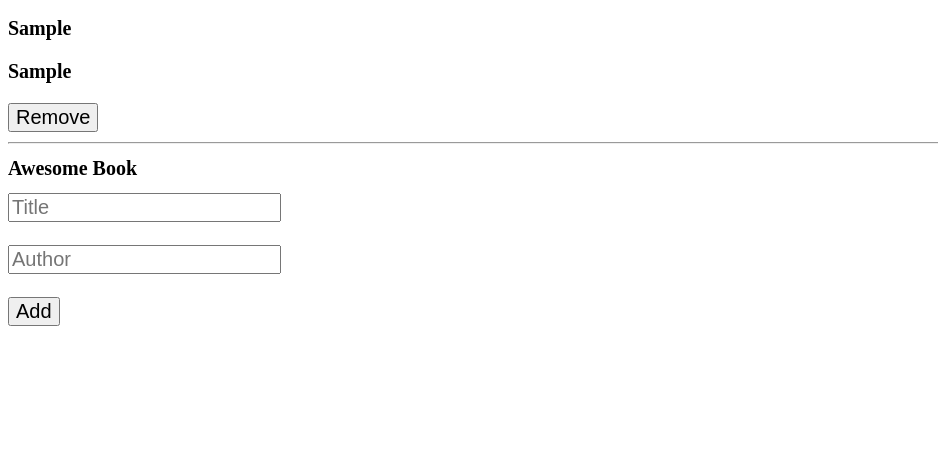
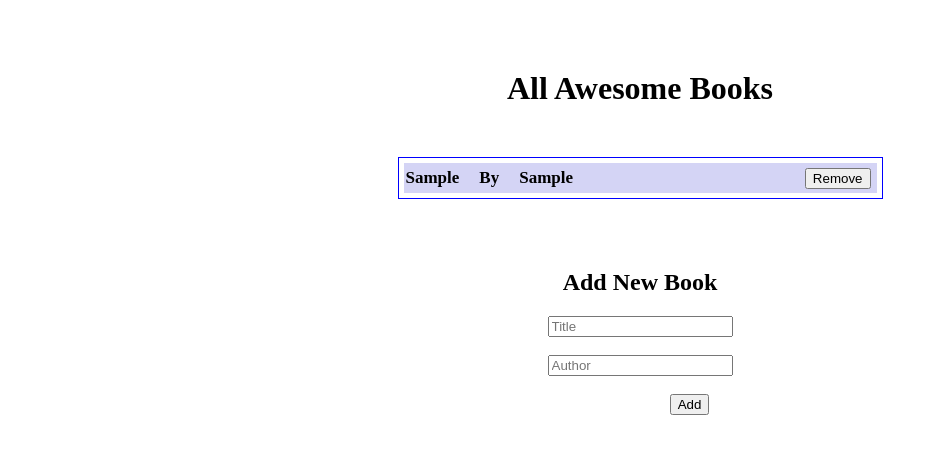
Before and after one commit to aeh1707/awsome-books, a website: page index.html in a window 1280 px wide. Both pictures are taken after typing "Sample", "Sample" into the empty fields and a click on the input "Add". Shown: the whole page, without its empty margins (0-938 px from the left). Drawn offline with Linux system fonts and the light colour scheme.

Commit message:
Add script to store book content in the local storage , display it from local storage to the screen using Classes

```diff
--- a/app.js
+++ b/app.js
@@ -1,51 +1,111 @@
-let bookList = [];
-
-function displayBooks() {
-  const outputFiled = document.getElementById('outputField');
-  outputFiled.innerHTML = '';
-
-  bookList.forEach((book) => {
-    const outputField = document.getElementById('outputField');
-    const bookListDiv = document.createElement('div');
-    const bookName = document.createElement('h2');
-    const bookAuthor = document.createElement('h3');
-    const removeBtn = document.createElement('button');
-    removeBtn.innerText = 'Remove';
-    const line = document.createElement('hr');
-    removeBtn.classList.add('delete');
-
-    bookName.innerHTML = `${book.bookTitle}`;
-    bookAuthor.innerHTML = `${book.bookAuthor}`;
-
-    outputField.append(bookListDiv);
-    bookListDiv.append(bookName, bookAuthor, removeBtn, line);
-
-    removeBtn.addEventListener('click', () => {
-      bookList = bookList.filter((t) => t !== book);
-      localStorage.setItem('bookList', JSON.stringify(bookList));
-      displayBooks();
-    });
-  });
+// book class
+class Book {
+  constructor(title, author) {
+    this.title = title;
+    this.author = author;
+  }
 }
 
-window.addEventListener('load', () => {
-  bookList = JSON.parse(localStorage.getItem('bookList')) || [];
-  const inputform = document.getElementById('bookForm');
+// interface class
+class Bookinterface {
+  static bookDetails() {
+    const books = Store.getBook();
+    books.forEach((booklist) => Bookinterface.addbook(booklist));
+  }
 
-  inputform.addEventListener('submit', (e) => {
-    e.preventDefault();
+  static addbook(booklist) {
+    const outputField = document.getElementById('outputField');
+    const bookContWrapper = document.createElement('div');
+    const bookListCont = document.createElement('div');
+    const listWrapper = document.createElement('div');
+    const bookName = document.createElement('h2');
+    const bookAuthor = document.createElement('h2');
+    const byText = document.createElement('h2');
+    bookListCont.classList.add('book-list-style');
+    bookAuthor.classList.add('list-cont-style');
+    bookName.classList.add('list-cont-style');
+    const removeBtn = document.createElement('button');
+    bookContWrapper.classList.add('book-cont-wrap');
+    removeBtn.innerText = 'Remove';
+    removeBtn.classList.add('delete');
+    listWrapper.classList.add('list-wrapper');
+    bookName.innerHTML = `${booklist.title}`;
+    bookAuthor.innerHTML = `${booklist.author}`;
+    byText.innerHTML = 'By';
+    byText.classList.add('list-cont-style');
+    bookContWrapper.append(bookName, byText, bookAuthor);
+    listWrapper.append(bookContWrapper, bookListCont);
+    outputField.append(listWrapper);
+    bookListCont.append(removeBtn);
+  }
 
-    const book = {
-      bookTitle: e.target.elements.bookTitle.value,
-      bookAuthor: e.target.elements.bookAuthor.value,
-    };
+  static deleteBook(el) {
+    if (el.classList.contains('delete')) {
+      el.parentElement.parentElement.remove();
+    }
+  }
 
-    bookList.push(book);
-    localStorage.setItem('bookList', JSON.stringify(bookList));
-    e.target.reset();
+  static clearInput() {
+    document.getElementById('bookTitle').value = '';
+    document.getElementById('bookAuthor').value = '';
+  }
+}
 
-    displayBooks();
-  });
+// displaying book details
 
-  displayBooks();
+document.addEventListener('DOMContentLoaded', Bookinterface.bookDetails);
+// adding book
+document.querySelector('#bookForm').addEventListener('submit', (e) => {
+  e.preventDefault();
+  const title = document.getElementById('bookTitle').value;
+  const author = document.getElementById('bookAuthor').value;
+  const book = new Book(title, author);
+
+  // Adding book to user interface
+  Bookinterface.addbook(book);
+
+  // add book to store
+  Store.addBook(book);
+
+  Bookinterface.clearInput();
 });
+
+// Removing Book
+
+document.querySelector('#outputField').addEventListener('click', (e) => {
+  // remove book for interface
+  Bookinterface.deleteBook(e.target);
+
+  //    remove book for storage
+  Store.removeBook(e.target.parentElement.parentElement.firstChild.firstChild.textContent);
+});
+
+// storage class
+class Store {
+  static getBook() {
+    let books;
+    if (localStorage.getItem('books') === null) {
+      books = [];
+    } else {
+      books = JSON.parse(localStorage.getItem('books'));
+    }
+    return books;
+  }
+
+  static addBook(book) {
+    const books = Store.getBook();
+    books.push(book);
+    localStorage.setItem('books', JSON.stringify(books));
+  }
+
+  static removeBook(title) {
+    const books = Store.getBook();
+    books.forEach((book, index) => {
+      if (book.title === title) {
+        books.splice(index, 1);
+      }
+    });
+
+    localStorage.setItem('books', JSON.stringify(books));
+  }
+}
--- a/index.html
+++ b/index.html
@@ -8,20 +8,23 @@
     <link rel="stylesheet" href="style.css">
 </head>
 <body>
+    <h1 class="heading">All Awesome Books</h1>
+
     <div id="outputField">
+
 
     </div>
 
-    <h1>Awesome Book</h1>
-
-
+   <h2 class="heading">Add New Book</h2>
 
     <form  class="bookForm" id="bookForm">
 
-        <input type="text" id="bookTitle" class="bookTitle" name="bookTitle" placeholder="Title"> <br> <br>
-        <input type="text" id="bookAuthor" class="bookAuthor" name="bookAuthor" placeholder="Author"> <br> <br>
+        <input type="text" id="bookTitle" class="bookTitle" placeholder="Title"> <br> <br>
+        <input type="text" id="bookAuthor" class="bookAuthor" placeholder="Author"> <br> <br>
         <input type="submit" value="Add" id="addBtn" class="addBtn">
     </form>
+
+
 
 
 
--- a/style.css
+++ b/style.css
@@ -1,3 +1,46 @@
-* {
-  font-size: 20px;
+.book-cont-wrap {
+  display: flex;
+  flex-direction: row;
+  gap: 20px;
+  margin-left: 2px;
 }
+
+#outputField {
+  display: flex;
+  flex-direction: column;
+  width: 483px;
+  margin: 0 auto;
+  margin-top: 50px;
+  border: 1px solid blue;
+}
+
+.list-wrapper {
+  display: flex;
+  flex-direction: row;
+  align-items: center;
+  justify-content: space-between;
+  border: 5px solid #fff;
+  height: 30px;
+  background-color: rgb(212, 212, 245);
+}
+
+.book-list-style {
+  margin-right: 6px;
+}
+
+.list-cont-style {
+  font-size: 17px;
+}
+
+.heading {
+  text-align: center;
+  margin-top: 70px;
+}
+
+.bookForm {
+  text-align: center;
+}
+
+.addBtn {
+  margin-left: 99px;
+}
```
